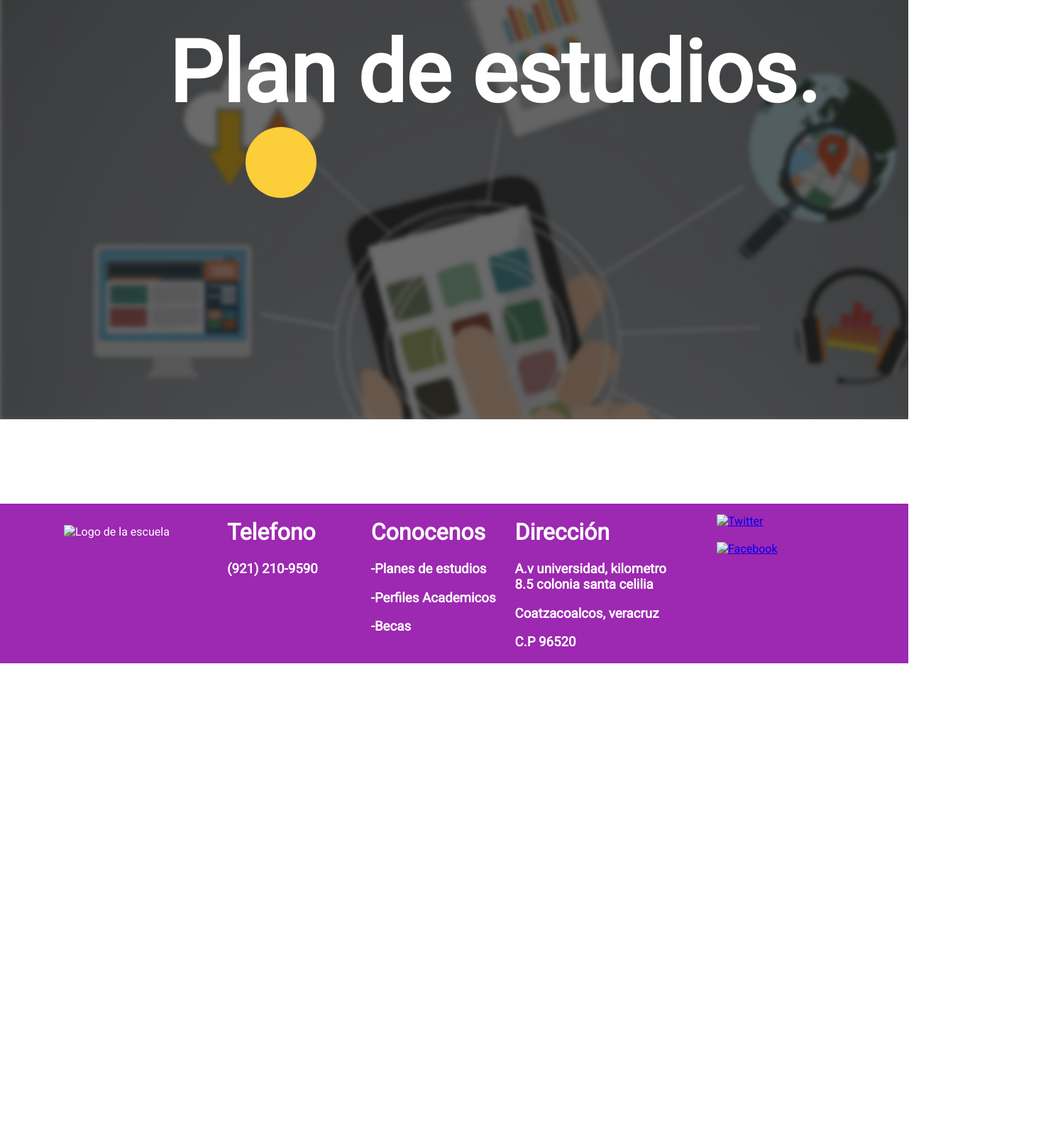
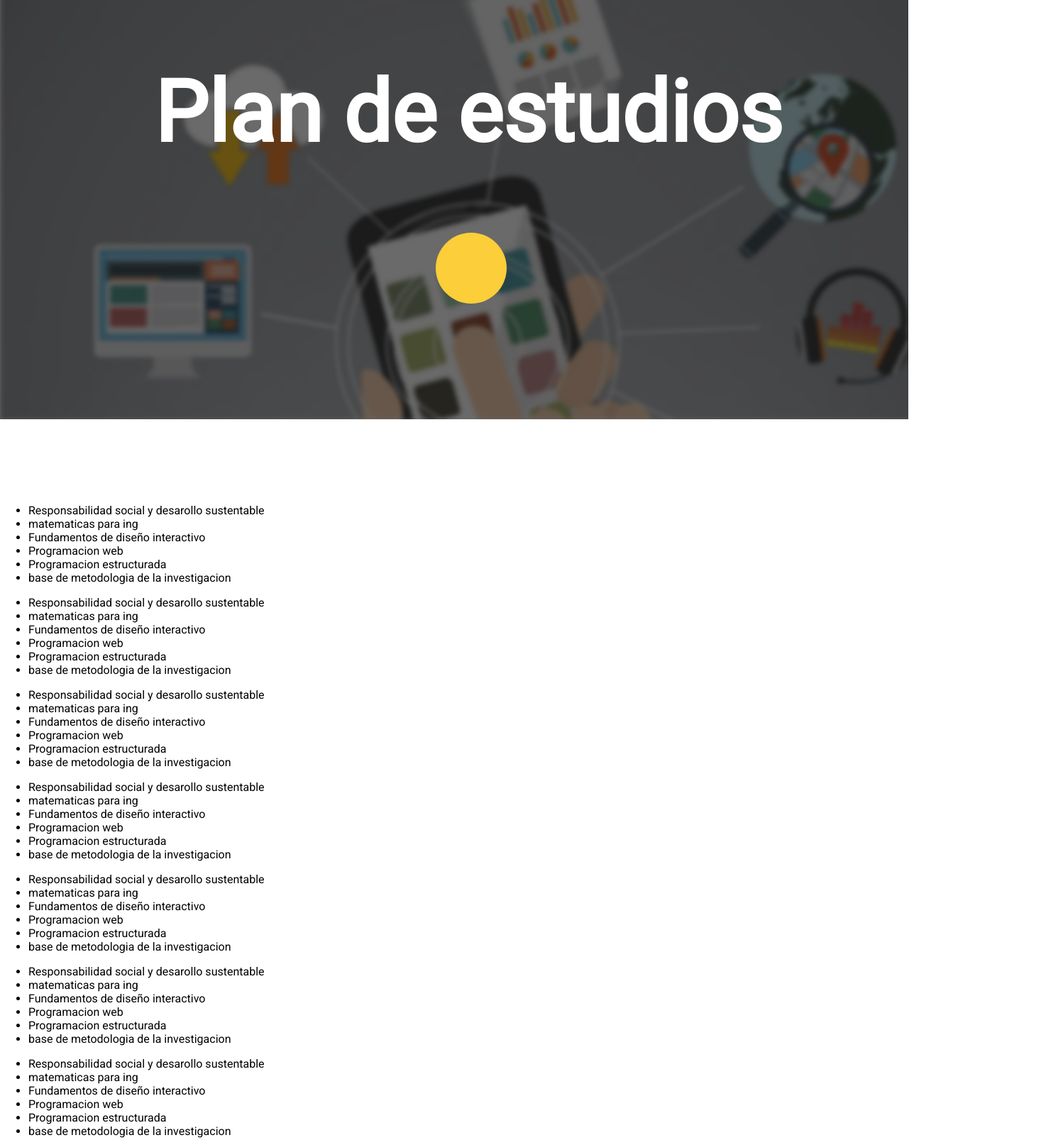
Before and after one commit to Legendarywicho/ISC, a plain HTML site: page spanish/plan-de-estudios.html in a window 1280 px wide. Shown: the part 200-1807 px from the top of the page at 71% size, 1498 px wide, since content can reach past the window. Before the commit the page ends 1135 px from the top, so only its background shows below. Drawn offline with nearby package versions, Linux system fonts and the light colour scheme.

Commit message:
Bugs fixed

```diff
--- a/spanish/plan-de-estudios.html
+++ b/spanish/plan-de-estudios.html
@@ -26,7 +26,7 @@
                     </div>
                     <div class="logo">
                         <div class="background-logo">
-                            <img src="images/istmo.png" alt="Logo de la escuela" width="120" height="120">
+                            <img src="../images/istmo.png" alt="Logo de la escuela" width="120" height="120">
                         </div>
                     </div>
                     <div class="perfiles-academicos">
@@ -49,19 +49,104 @@
                         google
                     </div>
                 </section>
-               <div class="title-becas">
-               		<h1>Plan de estudios.</h1>
+               <div class="title-studios">
+               		<h1>Plan de estudios</h1>
                		<h2></h2>
                </div>
                <a href="">
-               		<div class="button-1"></div>
+               		<div class="lol"></div>
                </a>
         </div>
-
+				<div class="container-plan">
+						<div class="first-row-plan">
+							<div class="primero">
+									<ul>
+										<li>Responsabilidad social y desarollo sustentable</li>
+										<li>matematicas para ing</li>
+										<li>Fundamentos de diseño interactivo</li>
+										<li>Programacion web</li>
+										<li>Programacion estructurada</li>
+										<li>base de metodologia de la investigacion</li>
+									</ul>
+							</div>
+							<div class="tercero">
+									<ul>
+										<li>Responsabilidad social y desarollo sustentable</li>
+										<li>matematicas para ing</li>
+										<li>Fundamentos de diseño interactivo</li>
+										<li>Programacion web</li>
+										<li>Programacion estructurada</li>
+										<li>base de metodologia de la investigacion</li>
+									</ul>
+							</div>
+							<div class="quinto">
+									<ul>
+										<li>Responsabilidad social y desarollo sustentable</li>
+										<li>matematicas para ing</li>
+										<li>Fundamentos de diseño interactivo</li>
+										<li>Programacion web</li>
+										<li>Programacion estructurada</li>
+										<li>base de metodologia de la investigacion</li>
+									</ul>
+							</div>
+							<div class="septimo">
+									<ul>
+										<li>Responsabilidad social y desarollo sustentable</li>
+										<li>matematicas para ing</li>
+										<li>Fundamentos de diseño interactivo</li>
+										<li>Programacion web</li>
+										<li>Programacion estructurada</li>
+										<li>base de metodologia de la investigacion</li>
+									</ul>
+							</div>
+						</div>
+						<div class="second-row-plan">
+							<div class="segundo">
+									<ul>
+										<li>Responsabilidad social y desarollo sustentable</li>
+										<li>matematicas para ing</li>
+										<li>Fundamentos de diseño interactivo</li>
+										<li>Programacion web</li>
+										<li>Programacion estructurada</li>
+										<li>base de metodologia de la investigacion</li>
+									</ul>
+							</div>
+							<div class="cuarto">
+									<ul>
+										<li>Responsabilidad social y desarollo sustentable</li>
+										<li>matematicas para ing</li>
+										<li>Fundamentos de diseño interactivo</li>
+										<li>Programacion web</li>
+										<li>Programacion estructurada</li>
+										<li>base de metodologia de la investigacion</li>
+									</ul>
+							</div>
+							<div class="sexto">
+									<ul>
+										<li>Responsabilidad social y desarollo sustentable</li>
+										<li>matematicas para ing</li>
+										<li>Fundamentos de diseño interactivo</li>
+										<li>Programacion web</li>
+										<li>Programacion estructurada</li>
+										<li>base de metodologia de la investigacion</li>
+									</ul>
+							</div>
+							<div class="octavo">
+									<ul>
+										<li>Responsabilidad social y desarollo sustentable</li>
+										<li>matematicas para ing</li>
+										<li>Fundamentos de diseño interactivo</li>
+										<li>Programacion web</li>
+										<li>Programacion estructurada</li>
+										<li>base de metodologia de la investigacion</li>
+									</ul>
+							</div>
+						</div>
+				</div>
         <!-- FOOTER-->
 							<footer class="footer">
 									<div class="img">
-											<img src="images/istmo.png" alt="Logo de la escuela" width="200" height="200">
+											<img src="../images/istmo.png" alt="Logo de la escuela" width="200" height="200">
 									</div>
 									<div class="fot-info">
 											<div class="tel">
@@ -83,10 +168,10 @@
 									</div>
 									<div class="social">
 											<a href="https://twitter.com/uistmoamericana?lang=es" target="_blank">
-													<img src="images/twit.png" alt="Twitter" class="twitter">
+													<img src="../images/twit.png" alt="Twitter" class="twitter">
 											</a>
 											<a href="https://www.facebook.com/Universidad-Istmo-Americana-153904661343430/" target="_blank">
-													<img src="images/face.png" alt="Facebook" class="facebook">
+													<img src="../images/face.png" alt="Facebook" class="facebook">
 											</a>
 									</div>
 							</footer>
@@ -95,7 +180,7 @@
 	  integrity="sha256-hwg4gsxgFZhOsEEamdOYGBf13FyQuiTwlAQgxVSNgt4="
 	  crossorigin="anonymous">
   	</script>
-	  <script src="classie.js"></script>
+	  <script src="../js/classie.js"></script>
 									<script type="text/javascript">
 									/* FUNCIONES DEL HEADER Y DEL CARUSEL*/
 						      var carousel = $(".carousel"),
--- a/style/style.css
+++ b/style/style.css
@@ -68,9 +68,7 @@ header.smaller div{
 
 /**/
 
-.center-image{
-  padding-right: 90px;
-}
+
 .background-foto-3{
   height: 860px;
   max-width: 100%;
@@ -125,18 +123,25 @@ header.smaller div{
     background-color: black;
 }
 .center{
-    text-align: center;
     margin-top: 134px;
-    width: 90%;
+    width: 100%;
     padding:120px;
 }
 .center h3 {
     font-size: 60px;
     padding: 0;
+    text-align: center;
+    width: 90%;
     margin-right: 20px;
     margin-top: 20px;
     color: white;
 }
+
+.main-image{
+    position: relative;
+    left: 27%
+}
+
 .perfiles-academicos{
     height: 47px;
     width: 30%;
@@ -383,7 +388,7 @@ header.smaller div{
   height: 40%;
   position: absolute;
   left: 35%;
-  top: 154%;
+  top: 152.5%;
   z-index: 2;
 }
 .tittle-multi h1{
@@ -404,6 +409,7 @@ header.smaller div{
   color: white;
   top: 12%;
 }
+
 .title-becas h1{
   left: 17%;
   position: relative;
@@ -498,8 +504,6 @@ header.smaller div{
   height: 500px;
   display: flex;
 }
-
-
 .box-2 , .box-1{
   font-size: 20px;
   padding-top: 20px;
@@ -508,6 +512,28 @@ header.smaller div{
   margin:20px;
 }
 
+/* PLAN DE ESTUDIOS */
+.title-studios{
+  font-size: 60px;
+  width: 100%;
+  color: white;
+  margin-left: 20px;
+  position: relative;
+  top: 22%;
+  text-align: center;
+}
+.lol{
+  top: 66%;
+  left: 48%;
+  height: 100px;
+  width: 100px;
+  display: inline-block;
+  position: absolute;
+  background: #FBCE3A;
+  border-radius: 500px;
+}
+
+
 /*--------------------s*/
 
   /*Copyright (c) 2017 Copyright Digital Legwich.inc All Rights Reserved. */
```
Also changed, not shown: index.html (+2 -2 lines), spanish/Becas.html (+2 -2 lines), images/Cuarto-semestre.png (added), images/Octavo-semestre.png (added), images/Primer-semestre.png (added), images/Quinto-semestre.png (added), images/Tercer-semestre.png (added), images/estudiantes.jpg (added), images/jovenes.jpg (added), images/segundo-semestre.png (added), images/septimo-semestre.png (added), images/sexto-semestre.png (added).
